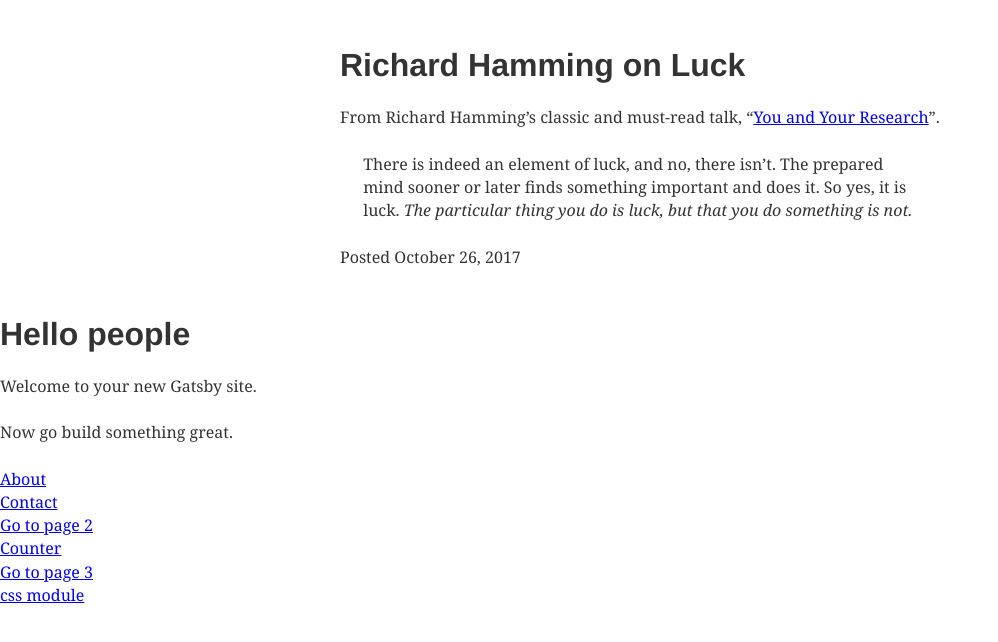
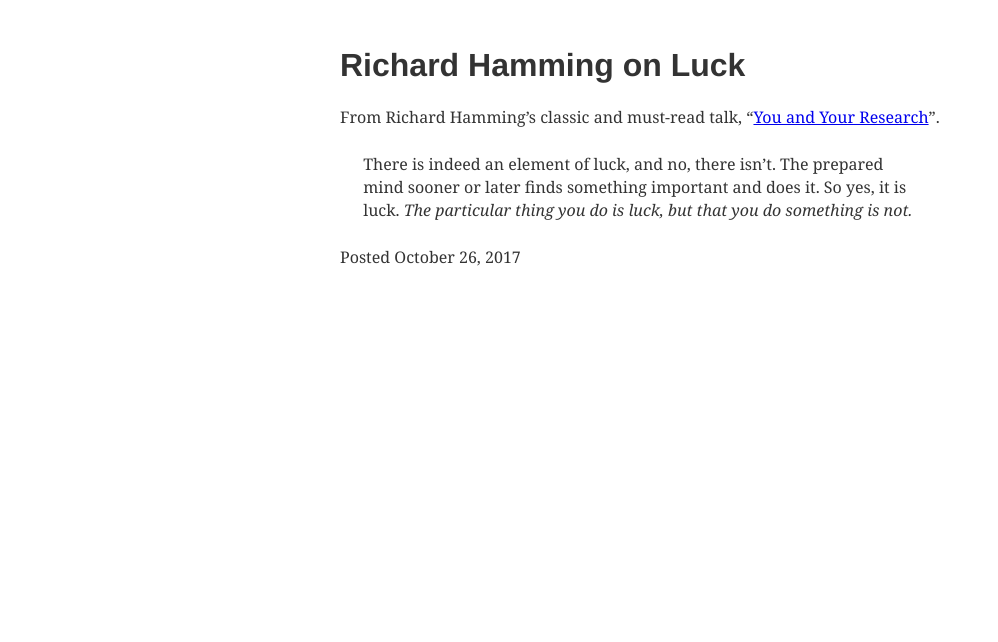
Before and after one commit to narendracode/react-site, a Gatsby site: page / in a window 1280 px wide. Shown: the whole page, without its empty margins (0-998 px from the left). Built offline with nearby package versions, Linux system fonts and the light colour scheme; Gatsby itself is replaced by a stand-in of ours.

Commit message:
pages refactored

```diff
--- a/src/pages/index.js
+++ b/src/pages/index.js
@@ -25,29 +25,6 @@ const IndexPage = () => (
     </div>
     <p>Posted October 26, 2017</p>
   </div>
-  <div>
-    <h1>Hello people</h1>
-    <p>Welcome to your new Gatsby site.</p>
-    <p>Now go build something great.</p>
-    <div>
-      <Link to="/about/">About</Link>
-    </div>
-    <div>
-      <Link to="/contact/">Contact</Link>
-    </div>
-    <div>
-    	<Link to="/page-2/">Go to page 2</Link>
-    </div>
-    <div>
-    	<Link to="/counter/">Counter</Link>
-    </div>
-    <div>
-    	<Link to="/page-3/">Go to page 3</Link>
-    </div>
-    <div>
-      <Link to="/about-css-modules/">css module</Link>
-    </div>
-  </div>
  </div>
 )
 
```
Also changed, not shown: src/pages/about.js (+11 -4 lines), src/pages/contact.js (+11 -6 lines).
